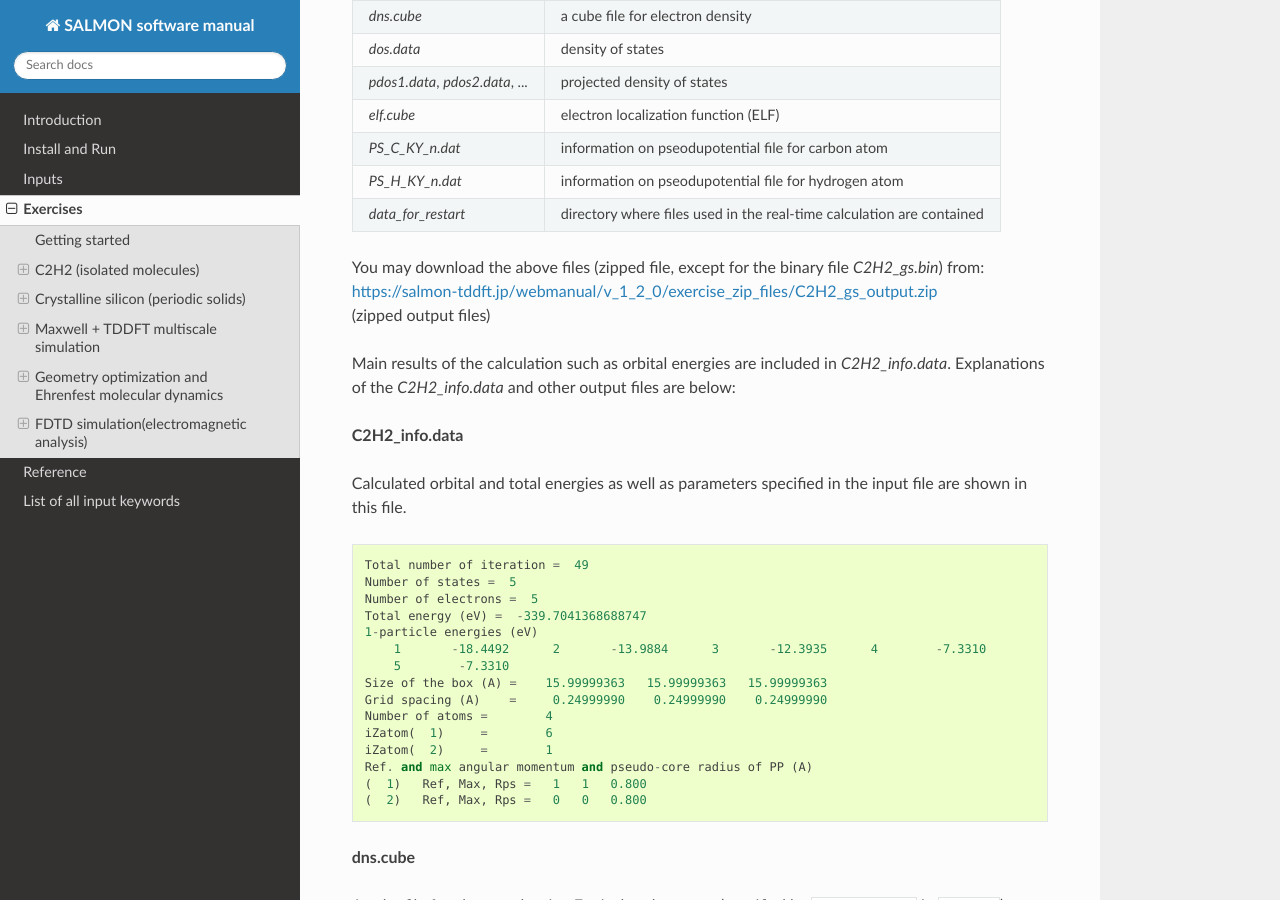
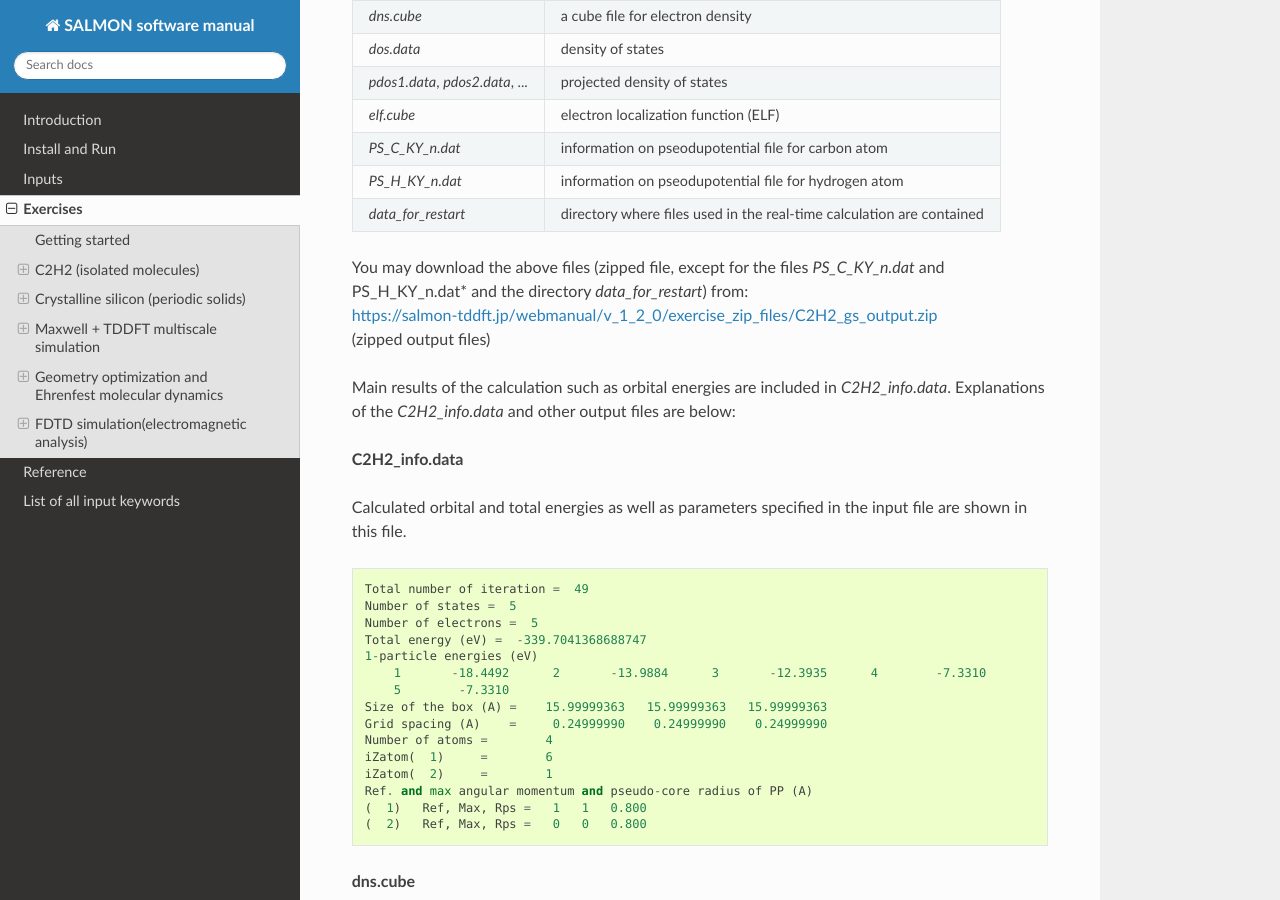
Before and after one commit to SALMON-TDDFT/SALMON-DOCS, a Sphinx documentation site: the page built from source/exercises.rst, in a window 1280 px wide and 900 px high, scrolled down 7444 px. Built offline with Sphinx 7.4.7 and the Read the Docs theme 2.0.0, drawn with Linux system fonts in a browser that asks for light colours; formulas are drawn with MathJax 3.

Commit message:
Update exercises.rst

```diff
--- a/source/exercises.rst
+++ b/source/exercises.rst
@@ -446,7 +446,7 @@ directory that you run the code,
 |                                   | contained                         |
 +-----------------------------------+-----------------------------------+
 
-| You may download the above files (zipped file, except for the binary file *C2H2_gs.bin*) from:
+| You may download the above files (zipped file, except for the files *PS_C_KY_n.dat* and PS_H_KY_n.dat* and the directory *data_for_restart*) from:
 | https://salmon-tddft.jp/webmanual/v_1_2_0/exercise_zip_files/C2H2_gs_output.zip
 | (zipped output files)
 
```
